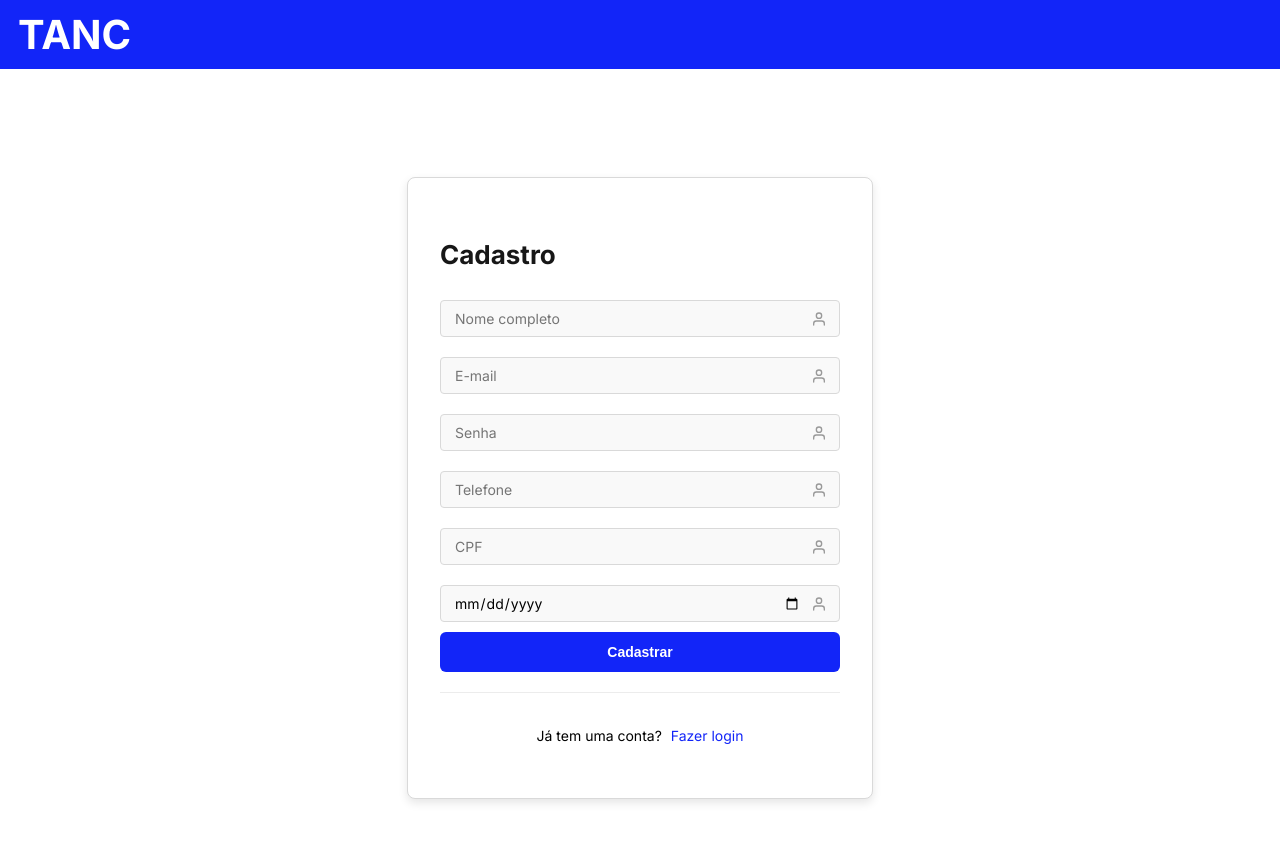
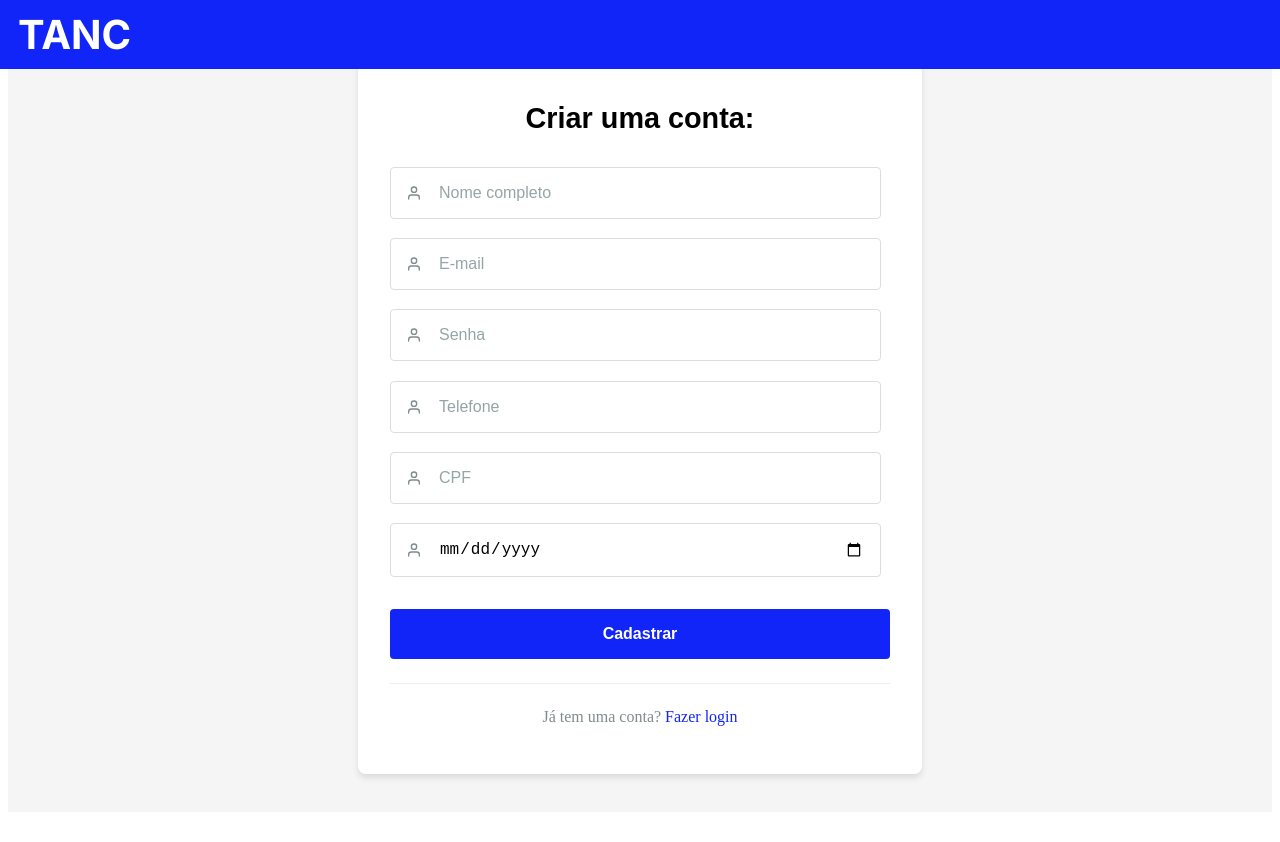
Before and after one commit to EduardoVeith/cred.lab, a Next.js app: page /register in a window 1280 px wide. Shown: the top 842 px of the page. After the commit the page ends 820 px from the top, so only its background shows below. Built offline with nearby package versions, Linux system fonts and the light colour scheme.

Commit message:
Feita estilização da tela de cadastro e melhoria no tsx

```diff
--- a/pages/dashboard.tsx
+++ b/pages/dashboard.tsx
@@ -1,4 +1,5 @@
 import React from 'react';
+import styles from '../styles/dashboard.module.scss';
 
 const Dashboard: React.FC = () => {
     return (
--- a/pages/register.tsx
+++ b/pages/register.tsx
@@ -1,6 +1,6 @@
 import { useState } from 'react';
 import { useRouter } from 'next/router';
-import styles from '../styles/login.module.scss';
+import styles from '../styles/register.module.scss';
 import { FiUser, FiLock } from 'react-icons/fi';
 
 export default function Cadastro() {
@@ -53,7 +53,7 @@ export default function Cadastro() {
             <div className={styles.barra_tanc}>TANC</div>
             <div className={styles.page}>
                 <form onSubmit={handleSubmit} className={styles.container}>
-                    <h2 className={styles['container-title']}>Cadastro</h2>
+                    <h2 className={styles['container-title']}>Criar uma conta:</h2>
 
                     <div className={styles['container-inputs']}>
                         {[
--- /dev/null
+++ b/styles/register.module.scss
@@ -0,0 +1,156 @@
+@import url('https://fonts.googleapis.com/css2?family=Inter:wght@400;600;700&display=swap');
+
+ .barra_tanc {
+    background-color: #1225f8;
+    color: #ffffff;
+    padding: 10px 18px;
+    font-size: 40px;
+    font-weight: 700;
+    width: 100%;
+    position: fixed;
+    top: 0;
+    left: 0;
+    font-family: "Inter", sans-serif;
+  }
+
+  .page {
+    padding-top: 70px;
+    display: flex;
+    justify-content: center;
+    align-items: center;
+    min-height: calc(100vh - 60px);
+    background-color: #f5f5f5;
+    padding: 2rem;
+  }
+
+  .container {
+    background: white;
+    border-radius: 8px;
+    box-shadow: 0 4px 6px rgba(0, 0, 0, 0.1);
+    padding: 2rem;
+    width: 100%;
+    max-width: 500px;
+  }
+
+  .container-title {
+    color:black;
+    text-align: center;
+    margin-bottom: 2rem;
+    font-size: 1.8rem;
+    font-family: Arial, Helvetica, sans-serif;
+  }
+
+  .container-inputs {
+    display: flex;
+    flex-direction: column;
+    gap: 1.2rem;
+    margin-bottom: 2rem;
+  }
+
+  .input-group {
+    position: relative;
+
+    input {
+      width: 85%;
+      padding: 1rem 1rem 1rem 3rem;
+      border: 1px solid #ddd;
+      border-radius: 4px;
+      font-size: 1rem;
+      transition: border-color 0.3s;
+
+      &:focus {
+        outline: none;
+        border-color: #3498db;
+      }
+
+      &::placeholder {
+        color: #95a5a6;
+      }
+    }
+
+    svg {
+      position: absolute;
+      left: 1rem;
+      top: 50%;
+      transform: translateY(-50%);
+      color: #7f8c8d;
+    }
+  }
+
+  .button-login {
+    width: 100%;
+    padding: 1rem;
+    background-color: #1225f8;
+    color: white;
+    border: none;
+    border-radius: 4px;
+    font-size: 1rem;
+    font-weight: bold;
+    cursor: pointer;
+    transition: background-color 0.3s;
+
+    &:hover {
+      background-color: #1225f8;
+    }
+
+    &:disabled {
+      background-color: #bdc3c7;
+      cursor: not-allowed;
+    }
+  }
+
+  .error-message {
+    color: #e74c3c;
+    text-align: center;
+    margin-bottom: 1rem;
+  }
+
+  .divider {
+    height: 1px;
+    background-color: #ecf0f1;
+    margin: 1.5rem 0;
+  }
+
+  .text-center {
+    text-align: center;
+    color: #7f8c8d;
+
+    a {
+      color: #1225f8;
+      text-decoration: none;
+
+      &:hover {
+        text-decoration: underline;
+      }
+    }
+  }
+
+  .spinner {
+    display: inline-block;
+    width: 20px;
+    height: 20px;
+    border: 3px solid rgba(255, 255, 255, 0.3);
+    border-radius: 50%;
+    border-top-color: white;
+    animation: spin 1s ease-in-out infinite;
+  }
+  .userTypeContainer {
+    margin: 1rem 0;
+    display: flex;
+    gap: 1rem;
+
+    label {
+        display: flex;
+        align-items: center;
+        gap: 0.5rem;
+        cursor: pointer;
+    }
+
+    input[type="radio"] {
+        accent-color: #2c3e50; // Cor igual à barra TANC
+    }
+}
+
+  @keyframes spin {
+    to { transform: rotate(360deg); }
+  }
```
Also changed, not shown: styles/dashboard.module.scss (added, +16 -0 lines).
